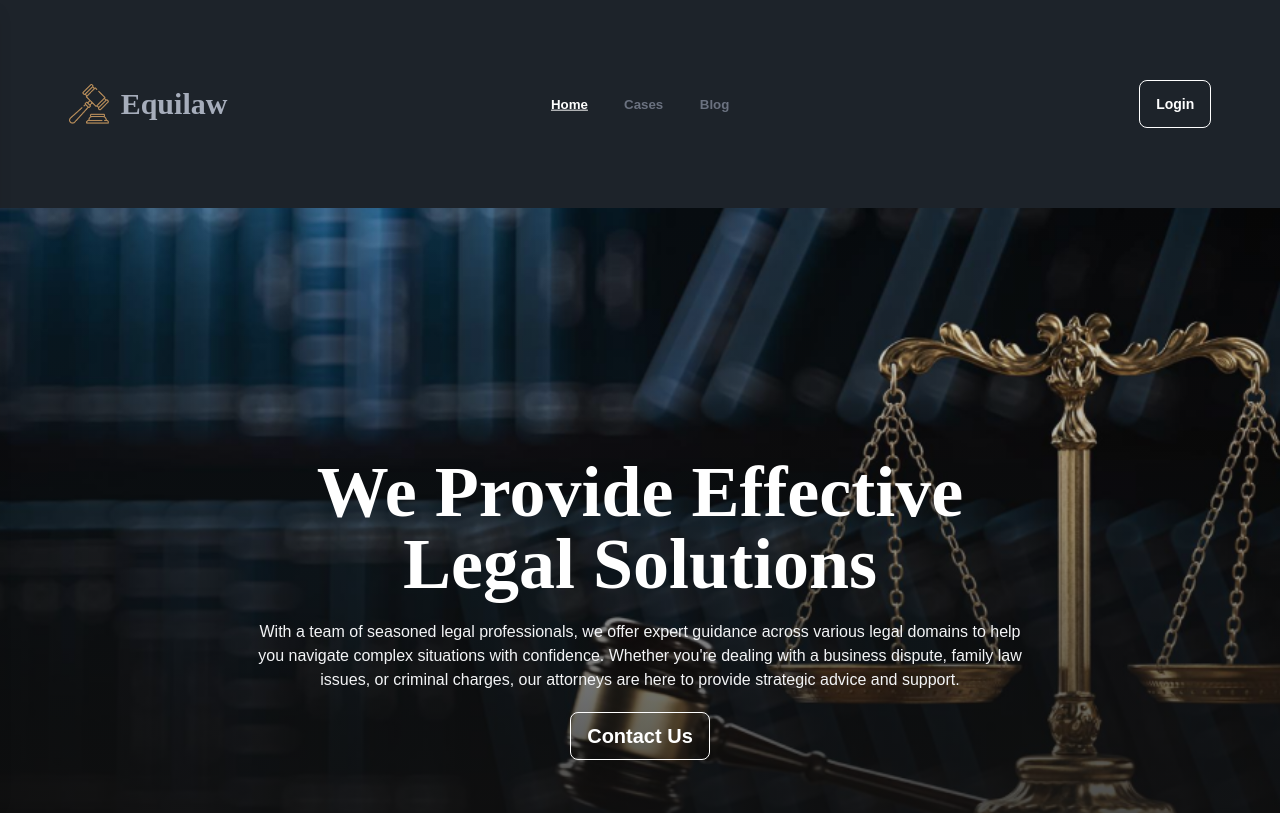
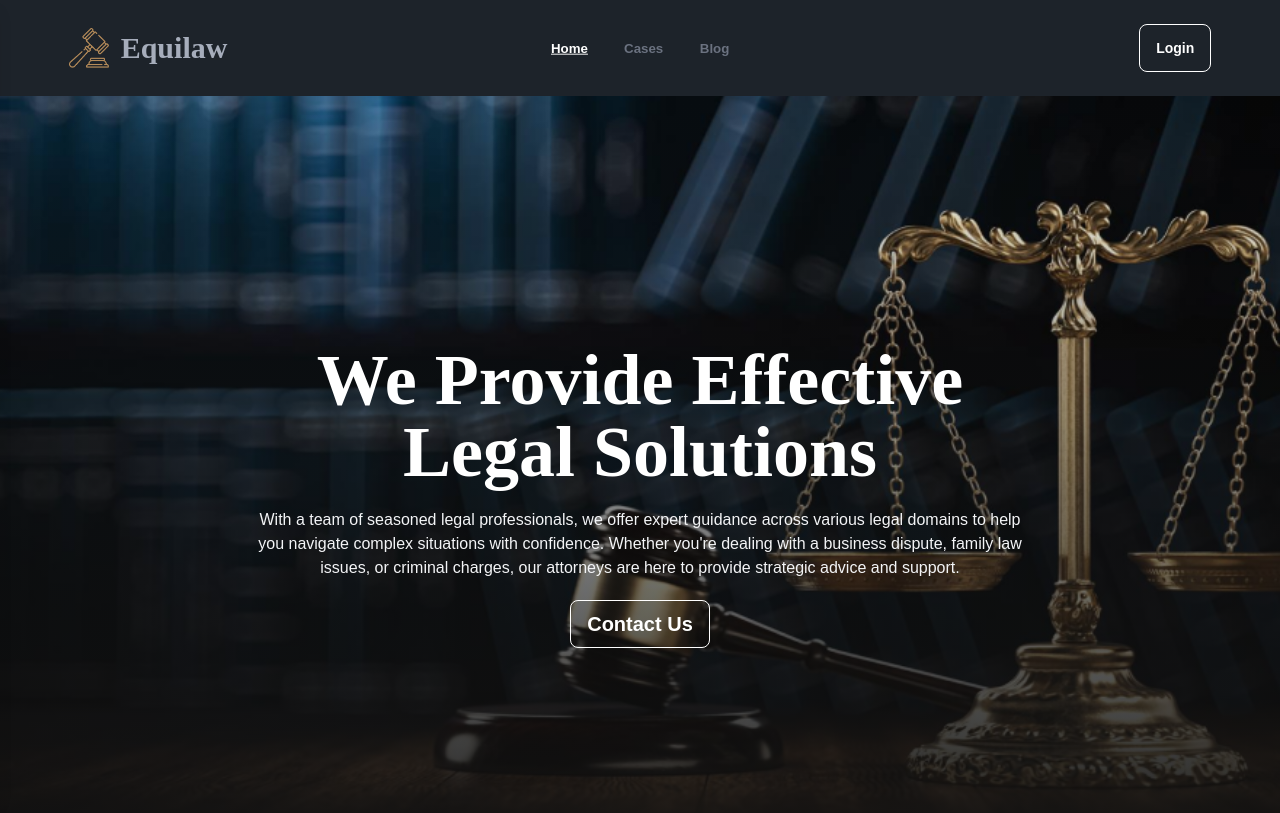
Before and after one commit to NissanJK/EquiLaw, a React (Vite) app: page / in a window 1280 px wide. Shown: the top 813 px of the page. Built offline with nearby package versions, Linux system fonts and the light colour scheme; no server answers.

Commit message:
slight change

```diff
--- a/src/components/Navbar.jsx
+++ b/src/components/Navbar.jsx
@@ -21,7 +21,7 @@ const Navbar = ({ isAuthenticated, onLogout }) => {
   return (
     <div>
       <nav className="navbar bg-base-100 flex justify-between items-center">
-        <div className="navbar bg-base-100 w-11/12 mx-auto my-7 md:my-10 lg:my-14">
+        <div className="navbar bg-base-100 w-11/12 mx-auto">
           <div className="navbar-start">
             <button onClick={toggleDrawer} className="btn btn-outline mr-3 lg:hidden">
               <RiMenu2Line />
```
